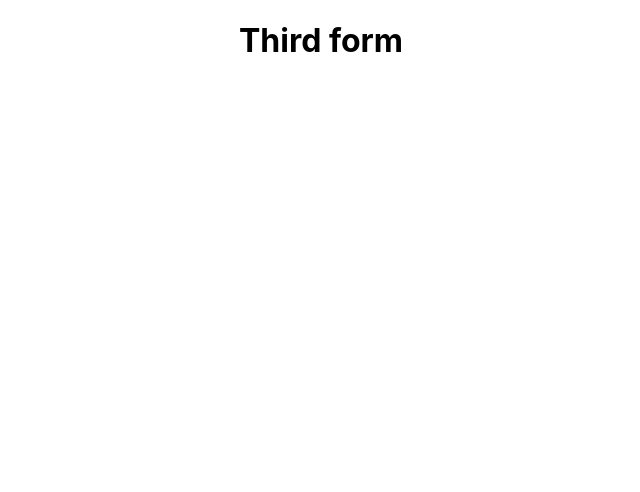
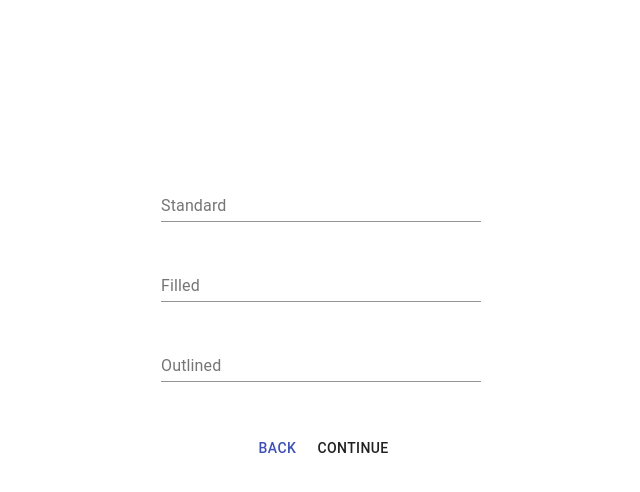
Before and after one commit to isaiah-j/purrfect_pets, a React (Create React App) app: page /pets/info in a window 1280 px wide. Shown: the top 492 px of the page, without its empty margins (319-959 px from the left). Built offline with nearby package versions, Linux system fonts and the light colour scheme.

Commit message:
Materialized the forms

```diff
--- a/src/components/form-page-components/first.jsx
+++ b/src/components/form-page-components/first.jsx
@@ -1,9 +1,22 @@
 import React from 'react'
-
-const First = () => {
+import { TextField, Button } from '@material-ui/core'
+import { Link } from 'react-router-dom'
+import './form.styles.scss'
+const First = ({nextStep, step}) => {
+    console.log(step)
     return (
         <form>
-            <h1>First form</h1>
+            <div className='form-fields'>
+                <TextField id="standard-basic" label="Standard" />
+                <TextField id="filled-basic" label="Filled" />
+                <TextField id="outlined-basic" label="Outlined" />
+            </div>
+            <div className='navigation-buttons'>
+                <Link to='/'>
+                    <Button color='primary'>Back</Button>
+                </Link>
+                <Button color='default' onClick={nextStep}>Continue</Button>
+            </div>
         </form>
     )
 }
--- /dev/null
+++ b/src/components/form-page-components/form.styles.scss
@@ -0,0 +1,18 @@
+form{
+    width: 100%;
+    height: 80vh;
+    display: flex;
+    justify-content: center;
+    align-items: center;
+    flex-direction: column;
+    .form-fields{
+        width: 25%;
+        display: grid;
+        grid-gap: 2rem;
+        margin-bottom: 3rem;
+    }
+    .navigation-buttons-submit{
+        display: flex;
+        flex-direction: column;
+    }
+}
--- a/src/components/form-page-components/second.jsx
+++ b/src/components/form-page-components/second.jsx
@@ -1,9 +1,20 @@
 import React from 'react'
+import { TextField, Button } from '@material-ui/core'
 
-const Second = () => {
+import './form.styles.scss'
+
+const Second = ({nextStep, prevStep}) => {
     return (
         <form>
-            <h1>Second form</h1>
+            <div className='form-fields'>
+                <TextField id="standard-basic" label="Standard" />
+                <TextField id="filled-basic" label="Filled" />
+                <TextField id="outlined-basic" label="Outlined" />
+            </div>
+            <div className='navigation-buttons'>
+                <Button color='default' onClick={prevStep}>Back</Button>
+                <Button color='secondary' onClick={nextStep}>Continue</Button>
+            </div>
         </form>
     )
 }
--- a/src/components/form-page-components/third.jsx
+++ b/src/components/form-page-components/third.jsx
@@ -1,9 +1,20 @@
 import React from 'react'
+import { TextField, Button } from '@material-ui/core'
 
-const Third = () => {
+import './form.styles.scss'
+
+const Third = ({ handleSubmit, prevStep }) => {
     return (
         <form>
-            <h1>Third form</h1>
+            <div className='form-fields'>
+                <TextField id="standard-basic" label="Standard" />
+                <TextField id="filled-basic" label="Filled" />
+                <TextField id="outlined-basic" label="Outlined" />
+            </div>
+            <div className='navigation-buttons-submit'>
+                <Button color='primary' onClick={handleSubmit} variant='outlined'>Submit</Button>
+                <Button color='default' onClick={prevStep}>Back</Button>
+            </div>
         </form>
     )
 }
--- a/src/pages/form-page/form-page.jsx
+++ b/src/pages/form-page/form-page.jsx
@@ -8,27 +8,33 @@ import First from '../../components/form-page-components/first'
 import Second from '../../components/form-page-components/second'
 import Third from '../../components/form-page-components/third'
 
-const INITIAL_VALUES = {}
+const INITIAL_VALUES = {
+    location: '',
+    type: [],
+    breed: [],
+    age: ''
+}
 
 const FormPage = () => {
     // setup form state and "step" state to determine which form to render
     // Create each form component and render them based off the value of step
     // make sure all of the forms are handling the same form state
     const [formValues, handleChange] = useForm(INITIAL_VALUES)
-    const [step, setStep, prevStep, nextStep] = useStep(3)
+    const [step, setStep, prevStep, nextStep] = useStep(1)
     console.log(step)
 
     const handleSubmit = () => {
         // Send an action that queries for the adopted animals using the form values
         // console.log(formValues)
+        console.log('Submitted')
     }
     switch (step) {
         case 1:
-            return <First handleChange={handleChange} nextStep={nextStep}></First>
+            return <First step={step} handleChange={handleChange} nextStep={nextStep}></First>
         case 2:
             return <Second handleChange={handleChange} nextStep={nextStep} prevStep={prevStep}></Second>
         case 3:
-            return <Third handleChange={handleChange} nextStep={nextStep} prevStep={prevStep}></Third>
+            return <Third handleChange={handleChange} prevStep={prevStep} handleSubmit={handleSubmit}></Third>
     }
 }
 
--- a/src/utils/hooks/useStep.js
+++ b/src/utils/hooks/useStep.js
@@ -7,6 +7,7 @@ const useStep = (INITIAL_STEP) => {
     }
     const nextStep = () => {
         setStep(step + 1)
+        console.log('from use step')
     }
     return [step, setStep, prevStep, nextStep]
 }
```
